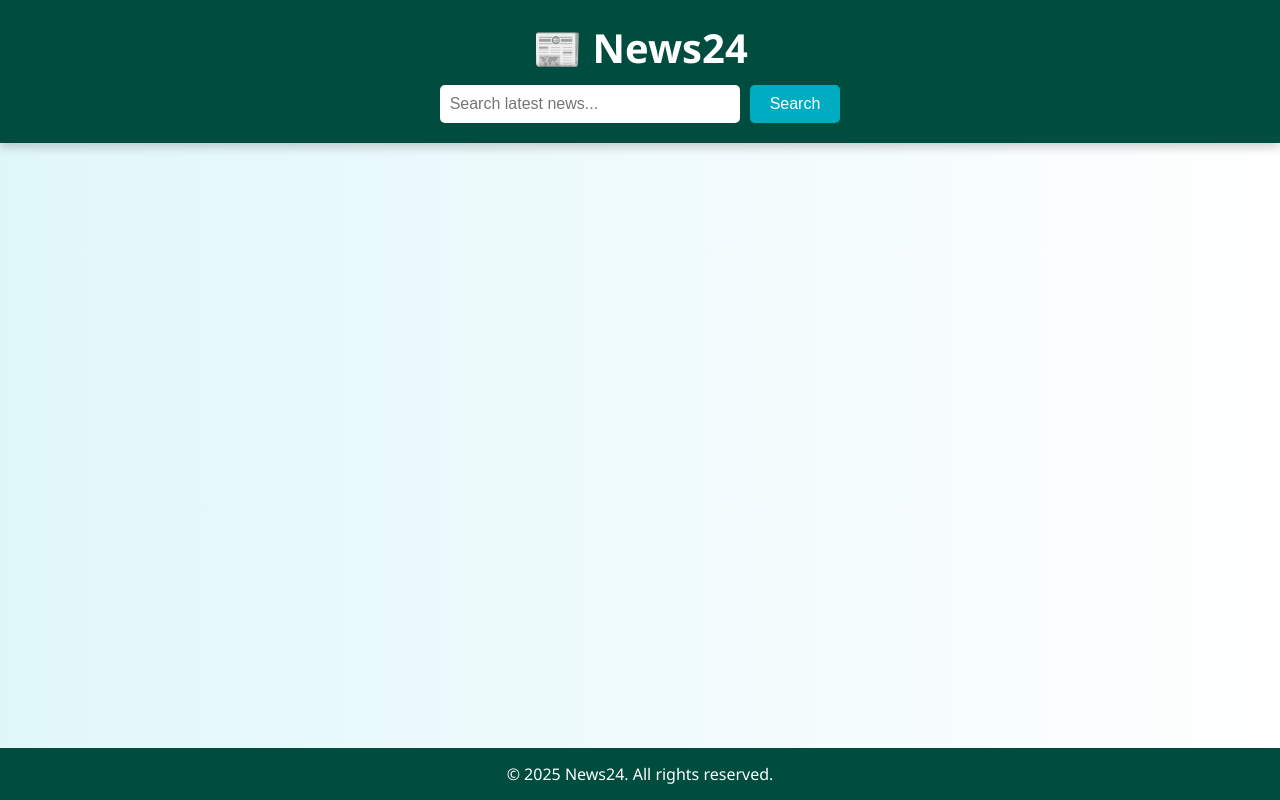
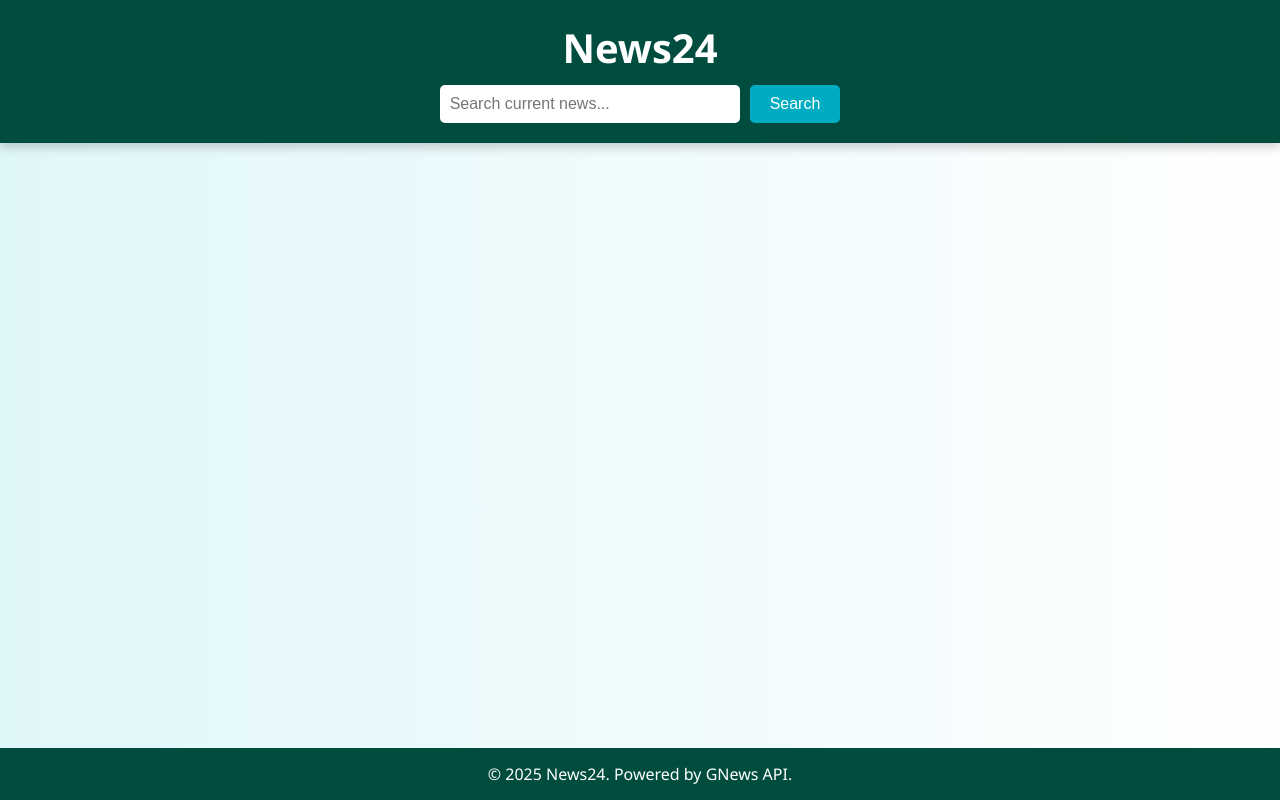
Before and after one commit to pavithrabkt/NEWS24, a plain HTML site: page index.html in a window 1280 px wide. Drawn offline with Linux system fonts and the light colour scheme; no server answers.

Commit message:
Update index.html

```diff
--- a/index.html
+++ b/index.html
@@ -4,23 +4,25 @@
   <meta charset="UTF-8" />
   <meta name="viewport" content="width=device-width, initial-scale=1.0"/>
   <title>News24</title>
-  <link rel="stylesheet" href="style.css"/>
+  <link rel="stylesheet" href="style.css" />
 </head>
 <body>
   <header>
-    <h1>📰 News24</h1>
+    <h1>News24</h1>
     <div class="search-bar">
-      <input type="text" id="searchInput" placeholder="Search latest news...">
+      <input type="text" id="searchInput" placeholder="Search current news...">
       <button id="searchBtn">Search</button>
     </div>
   </header>
 
-  <main id="newsContainer" class="news-container">
-    <!-- News articles will be injected here -->
+  <main>
+    <div id="newsContainer" class="news-container">
+      <!-- News cards appear here -->
+    </div>
   </main>
 
   <footer>
-    <p>© 2025 News24. All rights reserved.</p>
+    <p>&copy; 2025 News24. Powered by GNews API.</p>
   </footer>
 
   <script src="script.js"></script>
```
